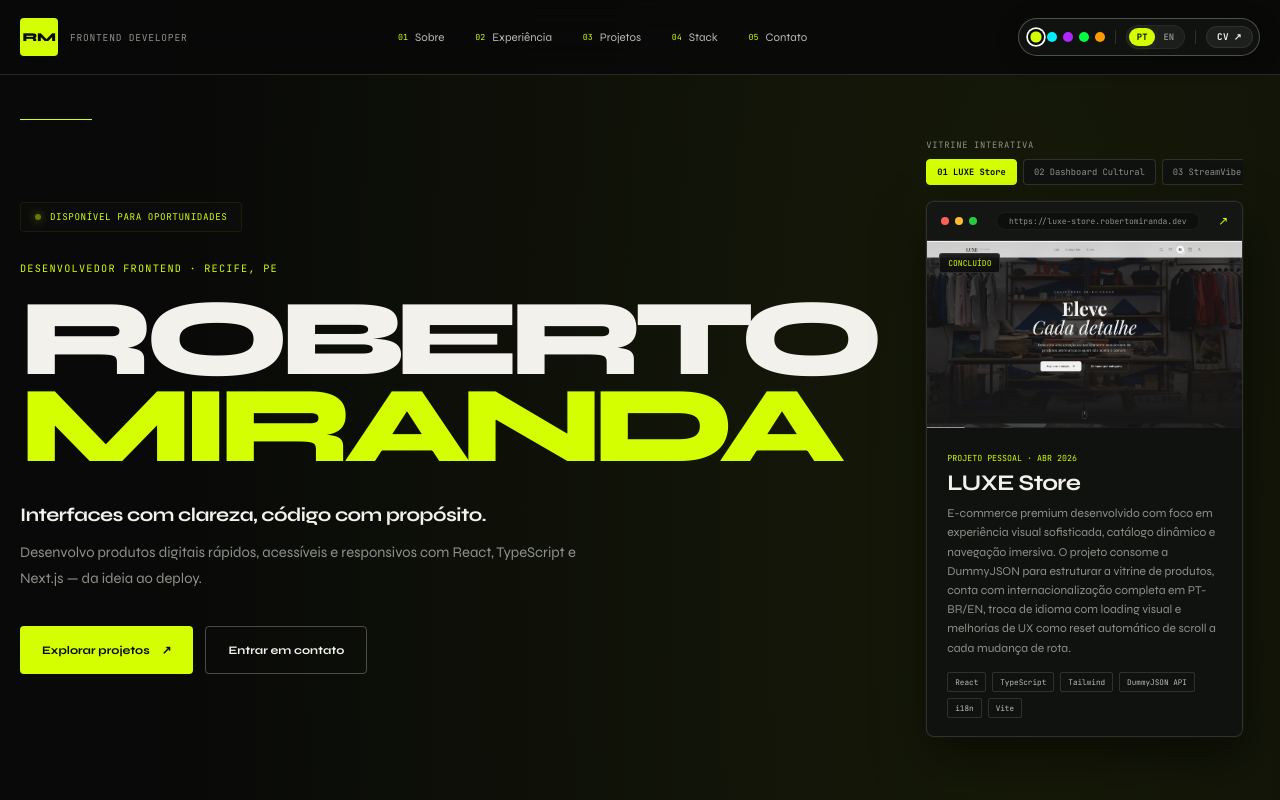
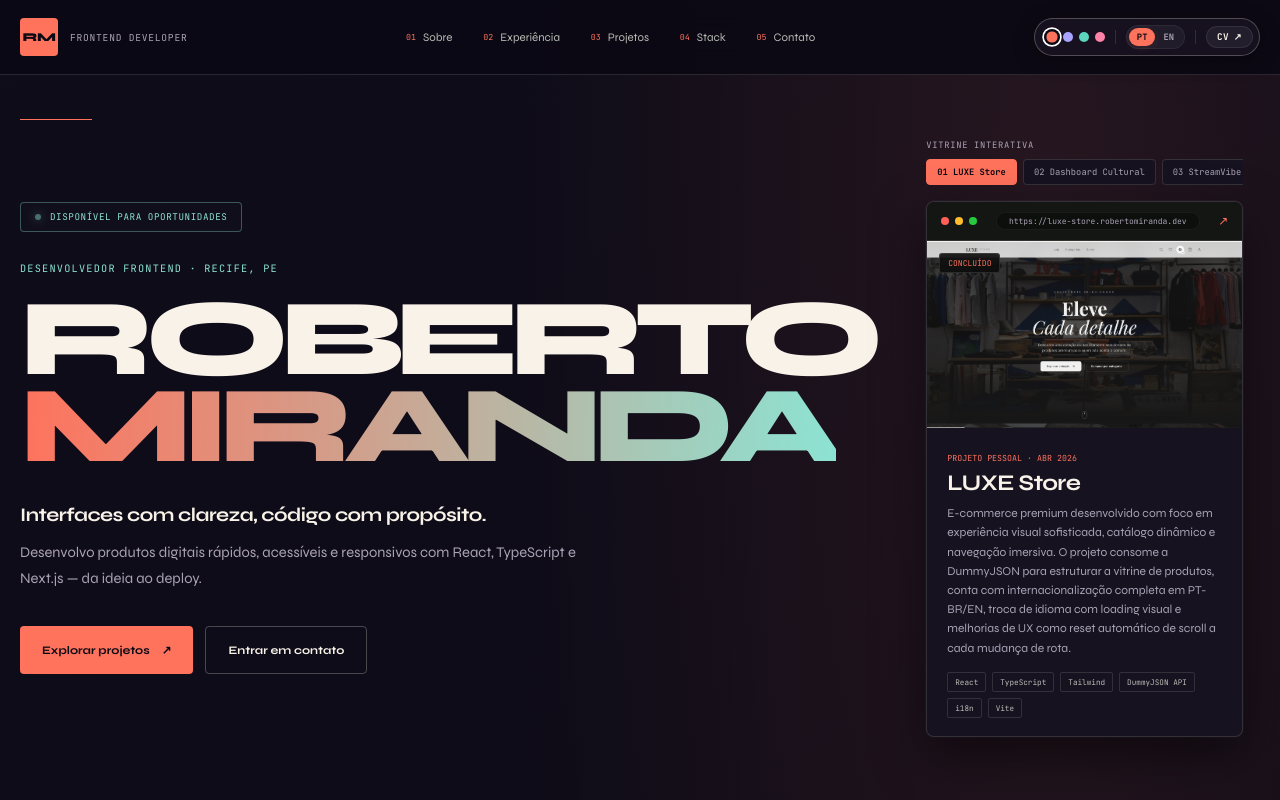
Before and after one commit to rbtzinn/portifoliorbt, a React (Vite) app: page / in a window 1280 px wide. Shown: the top 800 px of the page. Built offline with nearby package versions, Linux system fonts and the light colour scheme.

Commit message:
feat: aplica identidade visual aurora

```diff
--- a/index.html
+++ b/index.html
@@ -9,11 +9,11 @@
     <meta property="og:title" content="Roberto Miranda — Frontend Developer" />
     <meta property="og:description" content="Interfaces, dashboards e produtos digitais criados com React, TypeScript e Next.js." />
     <meta property="og:type" content="website" />
-    <meta property="og:image" content="/og-v2.png" />
+    <meta property="og:image" content="/og-v3.png" />
     <meta name="twitter:card" content="summary_large_image" />
     <meta name="twitter:title" content="Roberto Miranda — Frontend Developer" />
     <meta name="twitter:description" content="Interfaces, dashboards e produtos digitais criados com React, TypeScript e Next.js." />
-    <meta name="twitter:image" content="/og-v2.png" />
+    <meta name="twitter:image" content="/og-v3.png" />
     <link rel="preconnect" href="https://fonts.googleapis.com" />
     <link rel="preconnect" href="https://fonts.gstatic.com" crossorigin />
     <link href="https://fonts.googleapis.com/css2?family=Syne:wght@400;600;700;800&family=JetBrains+Mono:wght@400;500;700&display=swap" rel="stylesheet" />
--- a/src/App.jsx
+++ b/src/App.jsx
@@ -211,7 +211,7 @@ function CheckIcon() {
 
 export default function App() {
   const [lang, setLang] = useState(() => localStorage.getItem('portfolioLang') || 'pt')
-  const [theme, setTheme] = useState(() => localStorage.getItem('portfolioTheme') || 'yellow')
+  const [theme, setTheme] = useState(() => localStorage.getItem('portfolioThemeV2') || 'aurora')
   const [menuOpen, setMenuOpen] = useState(false)
   const [activeShowcaseId, setActiveShowcaseId] = useState('luxe-store')
   const [projectFilter, setProjectFilter] = useState('all')
@@ -227,10 +227,11 @@ export default function App() {
   }, [lang])
 
   useEffect(() => {
-    localStorage.setItem('portfolioTheme', theme)
-    const themeObj = THEMES[theme] || THEMES.yellow
+    localStorage.setItem('portfolioThemeV2', theme)
+    const themeObj = THEMES[theme] || THEMES.aurora
     document.documentElement.style.setProperty('--lime', themeObj.hex)
     document.documentElement.style.setProperty('--lime-soft', themeObj.dim)
+    document.documentElement.style.setProperty('--accent-secondary', themeObj.secondary)
   }, [theme])
 
   useEffect(() => {
--- a/src/data/portfolioData.js
+++ b/src/data/portfolioData.js
@@ -7,11 +7,10 @@ export const LINKS = {
 }
 
 export const THEMES = {
-  yellow: { hex: '#d4ff00', dim: 'rgba(212,255,0,0.07)' },
-  cyan: { hex: '#00f0ff', dim: 'rgba(0,240,255,0.07)' },
-  purple: { hex: '#b026ff', dim: 'rgba(176,38,255,0.07)' },
-  green: { hex: '#00ff44', dim: 'rgba(0,255,68,0.07)' },
-  orange: { hex: '#ff9900', dim: 'rgba(255,153,0,0.07)' }
+  aurora: { hex: '#ff725c', dim: 'rgba(255,114,92,0.10)', secondary: '#8ce3d3' },
+  lavender: { hex: '#a9a4ff', dim: 'rgba(169,164,255,0.10)', secondary: '#ff9b78' },
+  ocean: { hex: '#5dd6c0', dim: 'rgba(93,214,192,0.10)', secondary: '#ffbd70' },
+  rose: { hex: '#ff82a9', dim: 'rgba(255,130,169,0.10)', secondary: '#9cb8ff' }
 }
 
 export const skillsData = [
```
Also changed, not shown: public/og-v3.png (added), src/styles/tailwind.css, 1 other file (tests, documents, lock files or other folders).
